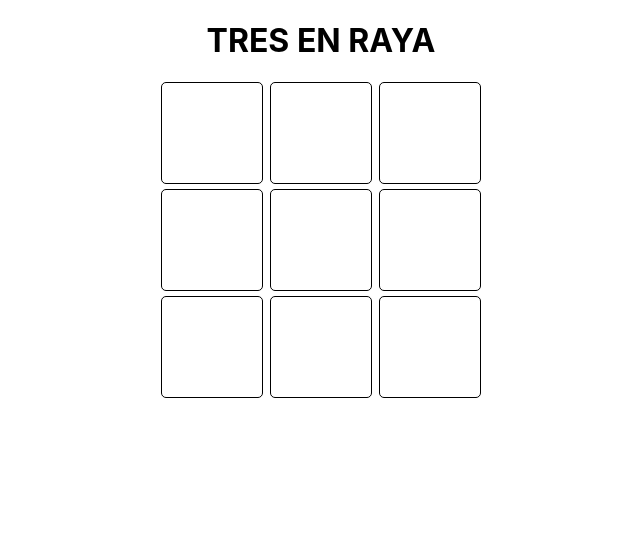
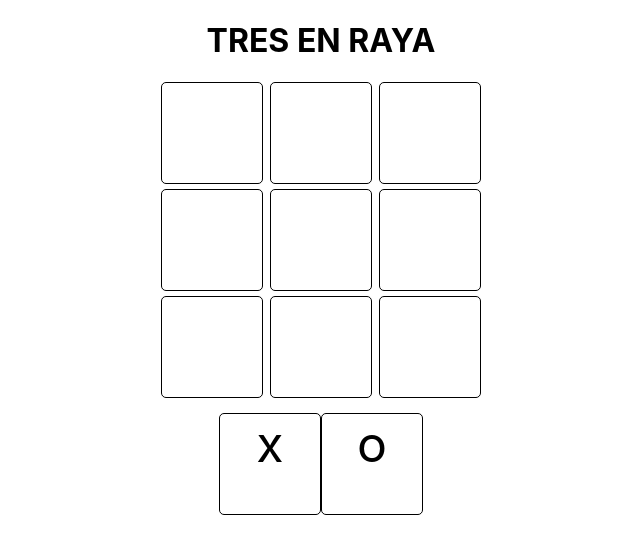
Before and after one commit to f3rnandoleon/tres_en_raya, a React (Create React App) app: page / in a window 1280 px wide. Shown: the top 554 px of the page, without its empty margins (319-959 px from the left). Built offline with nearby package versions, Linux system fonts and the light colour scheme.

Commit message:
turnos en tablero

```diff
--- a/src/App.css
+++ b/src/App.css
@@ -12,9 +12,17 @@
 
 }
 .square{
+  display: flex;
   min-width: 100px;
   min-height: 100px;
   margin-bottom: 5px;
   border: 1px black solid;
   border-radius: 5px;
+  font-size:50px;
+  justify-content: center;
+
 }
+.turn{
+  display: flex;
+  margin: 10px;
+}
--- a/src/App.js
+++ b/src/App.js
@@ -1,3 +1,4 @@
+import { useState } from 'react'
 import './App.css'
 const TURNS = {
   X: 'x',
@@ -5,15 +6,31 @@
 }
 
 
- const Square=({children,updateBoard,index})=>{
+ const Square=({children,isSelected,updateBoard,index})=>{
+  const className = `square ${isSelected ? 'is-selected' : ''}`
+
+  const handleClick = () =>{
+    updateBoard(index)
+  }
+
   return(
-    <div className="square">
+    <div onClick={handleClick} className={className}>
       {children}
     </div>
   )
  }
 function App() {
-  const board=Array(9).fill(null)
+  const [board,setBoard]=useState(Array(9).fill(null))
+  const [turn,setTurn]=useState(TURNS.X)
+
+  const updateBoard = (index) => {
+    const newBoard=[...board]
+    newBoard[index] =turn
+    setBoard(newBoard)
+    const newTurn = turn === TURNS.X ? TURNS.O : TURNS.X
+    setTurn(newTurn)
+  }
+
   return (
     <main className="container">
       <h1>TRES EN RAYA</h1>
@@ -24,12 +41,21 @@
               <Square
                 key={index}
                 index={index}
+                updateBoard={updateBoard}
               >
-
+                {board[index]}
               </Square>
             )
           })
         }
+      </section>
+      <section className='turn'>
+        <Square isSelected={turn ===TURNS.X}>
+          {TURNS.X}
+        </Square>
+        <Square isSelected={turn=== TURNS.O}>
+          {TURNS.O}
+        </Square>
       </section>
     </main>
   );
```
